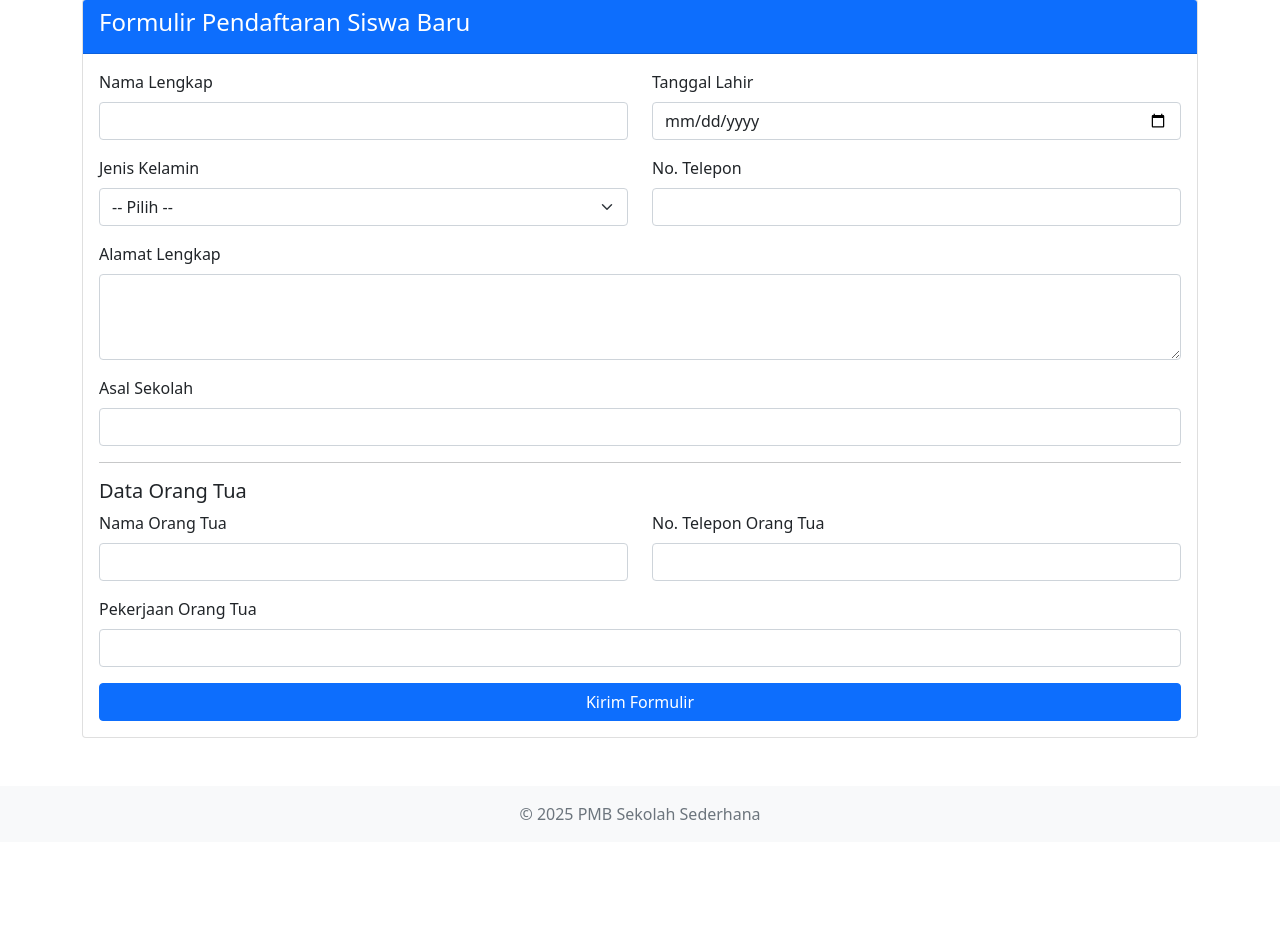
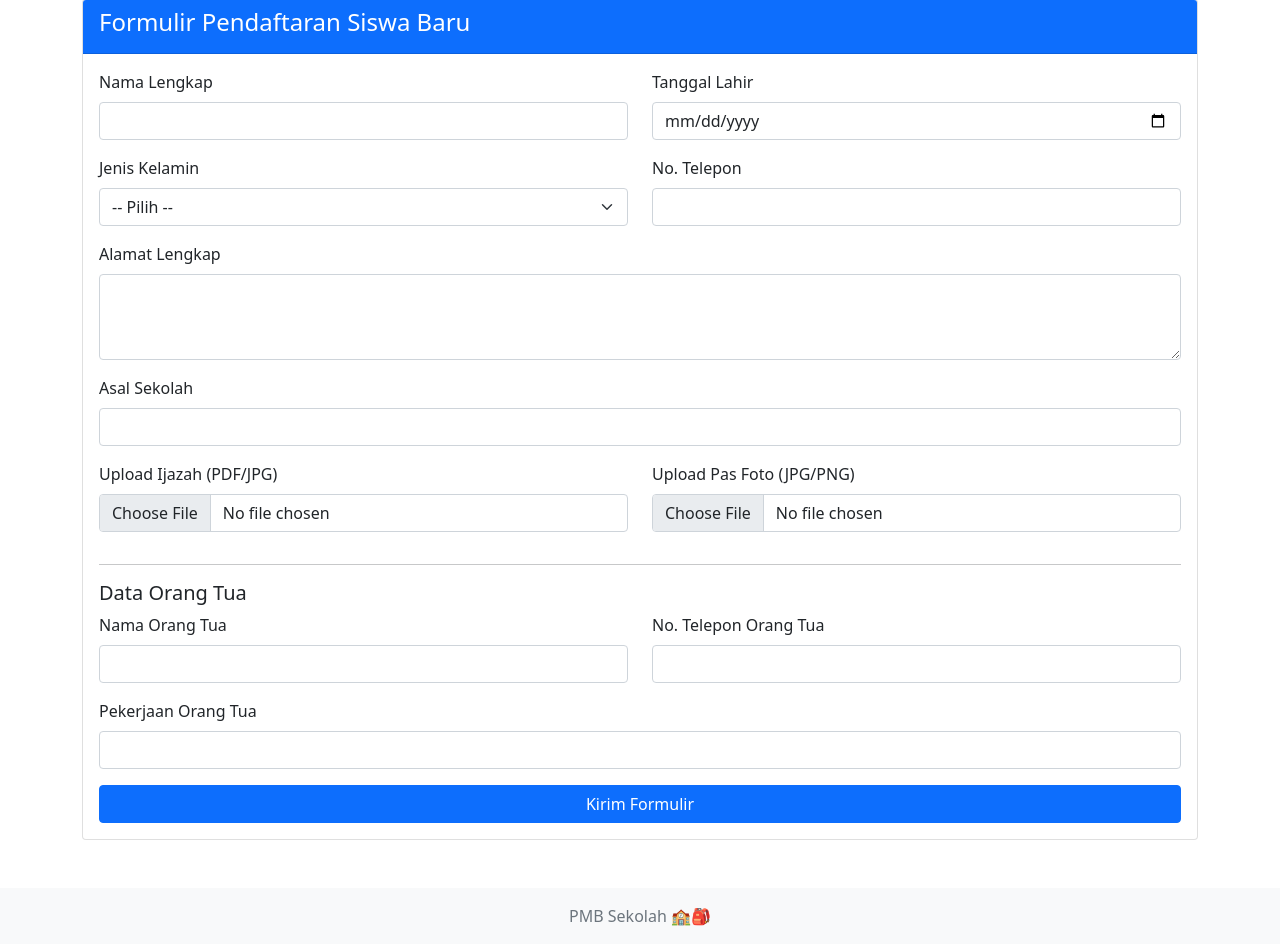
Before and after one commit to aren128/aren-saul-pmb, a Flask app: page /registration_form in a window 1280 px wide. Shown: the part 81-1025 px from the top of the page. Before the commit the page ends 901 px from the top, so only its background shows below. Run offline with Flask 3, Linux system fonts and the light colour scheme; the visitor is signed in with stand-in values (Sample User, id 1); some libraries are stand-ins or nearby versions.

Commit message:
Update footer text and enhance registration form with file upload fields

```diff
--- a/templates/layout.html
+++ b/templates/layout.html
@@ -69,7 +69,7 @@
 
     <footer class="footer mt-5 py-3 bg-light">
         <div class="container text-center">
-            <span class="text-muted">© 2025 PMB Sekolah Sederhana</span>
+            <span class="text-muted"> PMB Sekolah 🏫🎒</span>
         </div>
     </footer>
 
--- a/templates/registration_form.html
+++ b/templates/registration_form.html
@@ -7,7 +7,7 @@
         <h4>Formulir Pendaftaran Siswa Baru</h4>
     </div>
     <div class="card-body">
-        <form method="POST" action="{{ url_for('register_student') }}">
+        <form method="POST" action="{{ url_for('register_student') }}" enctype="multipart/form-data">
             <div class="row">
                 <div class="col-md-6 mb-3">
                     <label for="full_name" class="form-label">Nama Lengkap</label>
@@ -44,6 +44,17 @@
                 <input type="text" class="form-control" id="previous_school" name="previous_school" required>
             </div>
 
+            <div class="row">
+                <div class="col-md-6 mb-3">
+                    <label for="ijazah" class="form-label">Upload Ijazah (PDF/JPG)</label>
+                    <input type="file" class="form-control" id="ijazah" name="ijazah" accept=".pdf,.jpg,.jpeg" required>
+                </div>
+                <div class="col-md-6 mb-3">
+                    <label for="foto" class="form-label">Upload Pas Foto (JPG/PNG)</label>
+                    <input type="file" class="form-control" id="foto" name="foto" accept=".jpg,.jpeg,.png" required>
+                </div>
+            </div>
+
             <hr>
             <h5>Data Orang Tua</h5>
 
```
